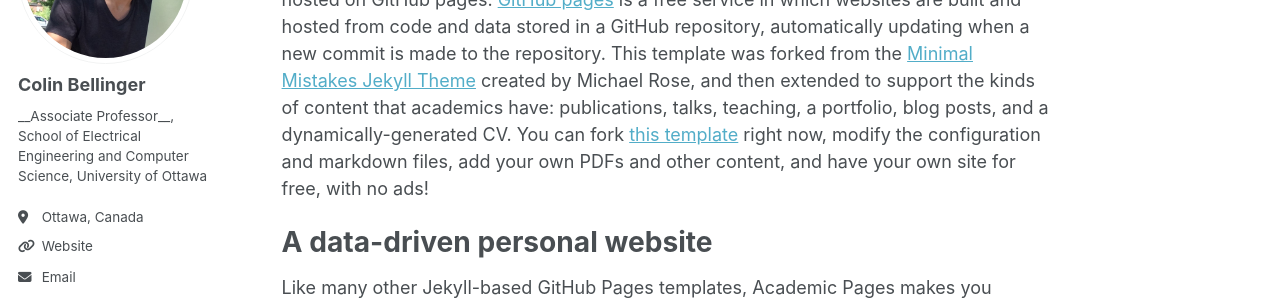
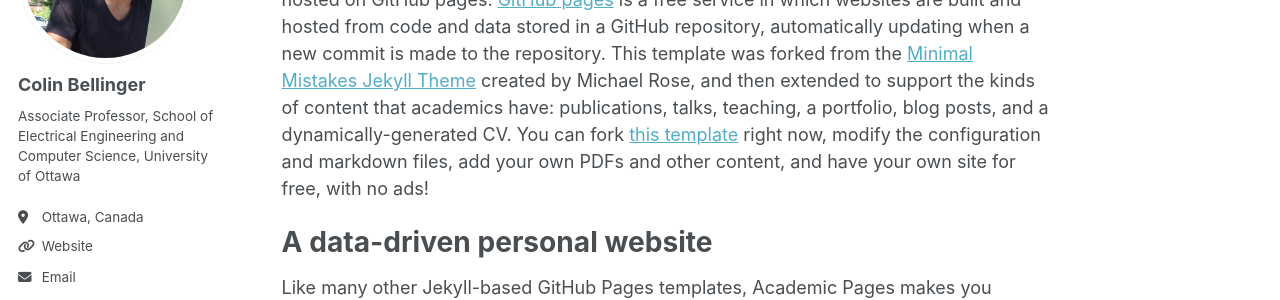
Before and after one commit to cbellinger27/cbellinger27, a Jekyll site: the page built from _pages/about.md, in a window 1280 px wide. Shown: the part 210-510 px from the top of the page. Built offline with Jekyll 4.4.1, drawn with Linux system fonts in a browser that asks for light colours; some web fonts are replaced.

```diff
--- a/_config.yml
+++ b/_config.yml
@@ -25,7 +25,7 @@ author:
   avatar           : "ColinBellinger.jpg"
   name             : "Colin Bellinger"
   pronouns         : # example: "she/her"
-  bio              : "__Associate Professor__, School of Electrical Engineering and Computer Science, University of Ottawa"
+  bio              : "Associate Professor, School of Electrical Engineering and Computer Science, University of Ottawa"
   location         : "Ottawa, Canada"
   uri              : "https://uniweb.uottawa.ca/network/profile/members/6625" # URL
   email            : "colin.bellinger@uottawa.ca"
```
